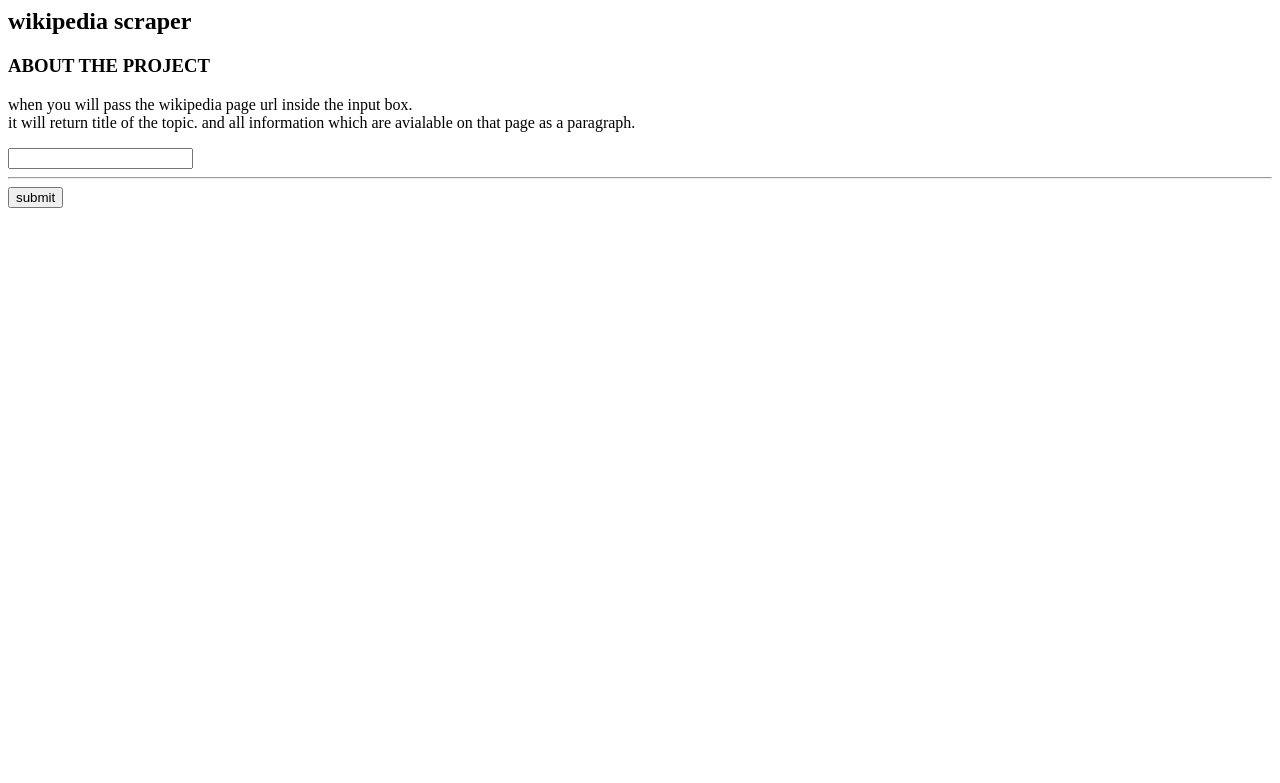
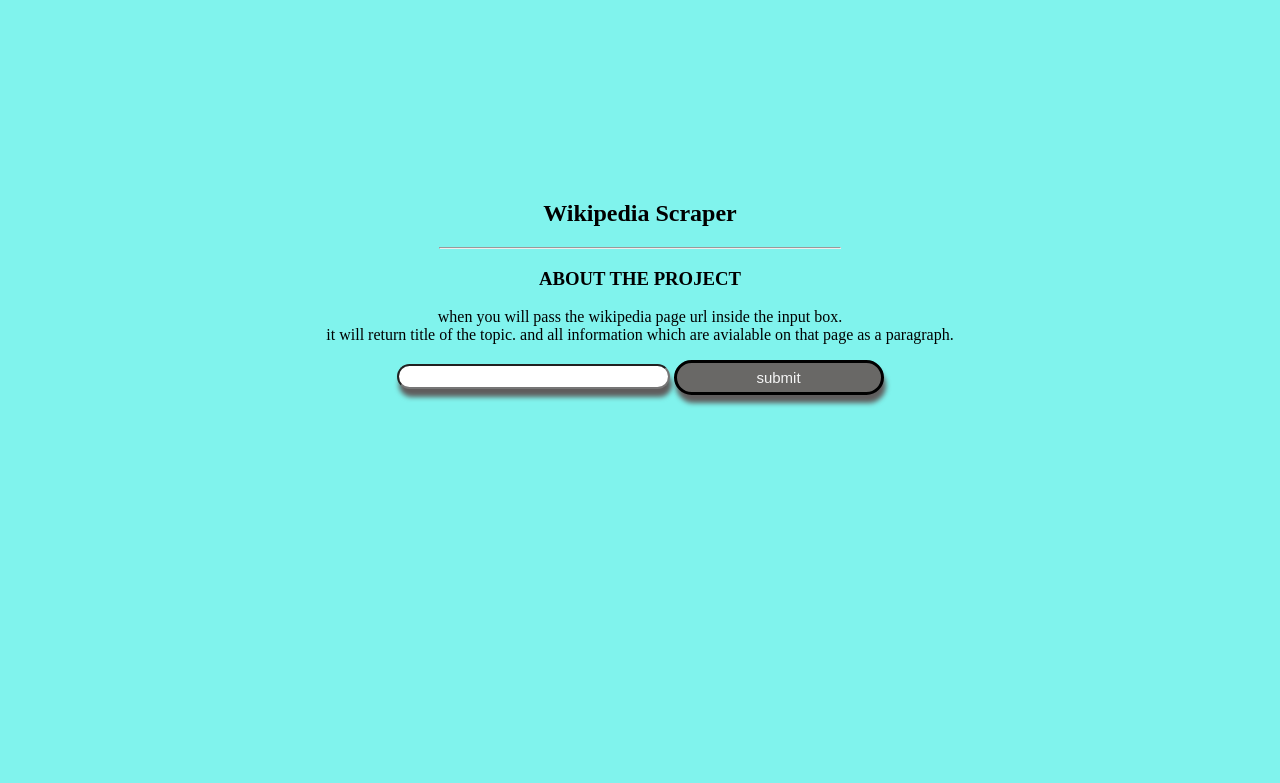
Before and after one commit to Ranjit-Singh-786/Wikipedia_scraper, a Flask app: page / in a window 1280 px wide. Shown: the top 783 px of the page. Run offline with Flask 2, Linux system fonts and the light colour scheme.

Commit message:
project completed

```diff
--- a/templates/home.html
+++ b/templates/home.html
@@ -2,18 +2,56 @@
     <head>
         <title>search wikipedia content</title>
     </head>
-    <body>
-        <h2>wikipedia scraper</h2>
+    <style>
+        #btn {
+            border: 3px solid black;
+            border-radius: 50px;
+            background-color:rgb(105, 104, 102);
+            width: 210px;
+            height: 35px;
+            font-size: 15px;
+            color: whitesmoke;
+            box-shadow: 2px 8px 5px rgb(95, 93, 93);
+        }
+        #btn:hover{
+            background-color: rgb(240, 238, 230);
+            color: rgb(19, 18, 18);
+            border-color: transparent;
+            border-color: rgb(14, 13, 13);
+            box-shadow: 2px 8px 5px rgb(20, 20, 20);
+                        }
+        #inp {
+            border-radius: 14px;
+            height: 25px;
+            font-size: 20px;
+            text-align: center;
+            box-shadow: 2px 8px 5px rgb(95, 93, 93);
+
+        }
+        body {
+            background-color: rgb(128, 243, 237);
+        }
+#dv {
+    margin-top: 200px;
+}
+    </style>
+    <body >
+
+        <div style="text-align: center;" id="dv">
+            <h2 >Wikipedia Scraper</h2>
+          <hr width="400">
             <h3>ABOUT THE PROJECT</h3>
             <p> when you will pass the wikipedia page url inside the input box.<br>
                 it will return title of the topic. and all information which are avialable on that page as a paragraph.
             </p>
             <form action="{{ url_for('result') }}" method="POST">
-            <input type="text" name="page_url">
-            <hr>
-            <button type="submit">submit</button>
+                <input type="text" name="page_url" id="inp">
+
+                <button type="submit"  id="btn">submit</button>
 
             </form>
+        </div>
+
 
     </body>
 </html>
--- a/templates/result.html
+++ b/templates/result.html
@@ -4,7 +4,7 @@
             fetched information from wikipedia
         </title>
     </head>
-    <body>
+    <body style="background-color: rgb(238, 238, 165);">
         <h2>{{ page_title }}</h2>
         <hr>
         <p>{{ cleaned_text }}</p>
```
Also changed, not shown: 1 other file. Lines whose indentation alone changed are shown as unchanged.
